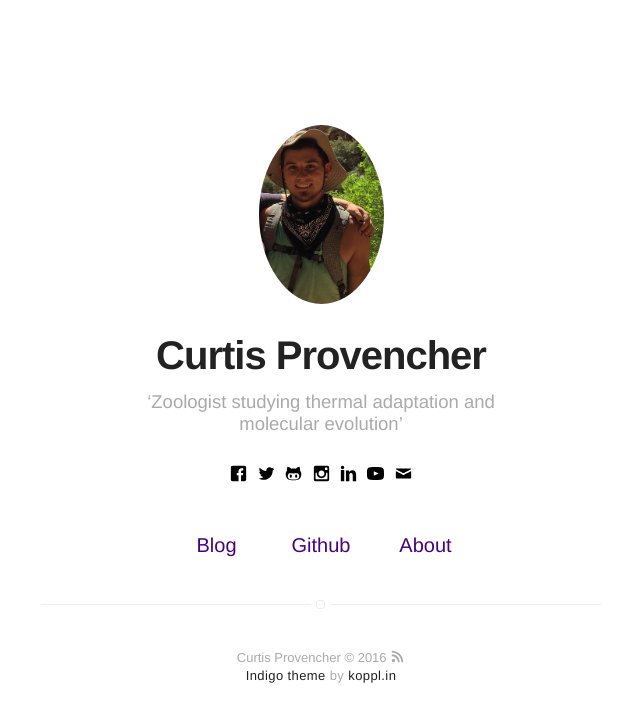
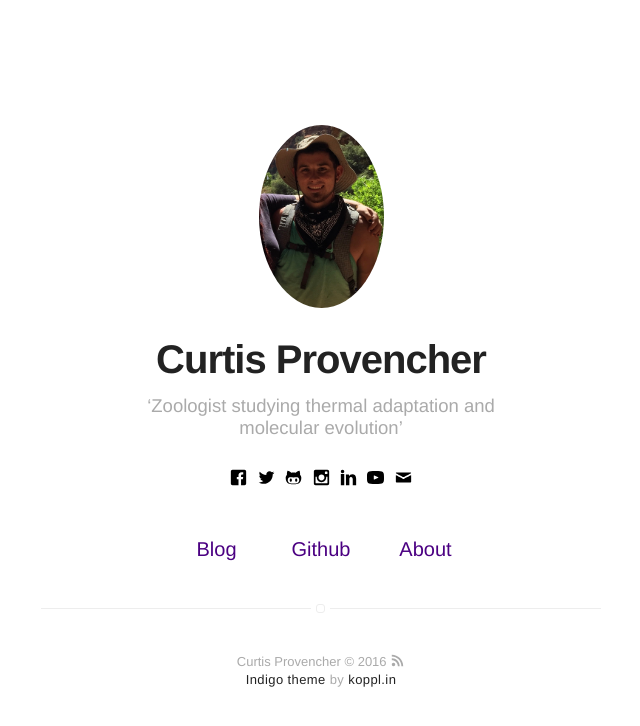
Before and after one commit to cprovenc/cprovenc.github.io, a Jekyll site: the page built from index.html, in a window 1280 px wide. Shown: the top 726 px of the page, without its empty margins (319-959 px from the left). Built offline with Jekyll 4.4.1, drawn with Linux system fonts in a browser that asks for light colours.

Commit message:
editing picture

```diff
--- a/_config.yml
+++ b/_config.yml
@@ -1,6 +1,6 @@
 name: Curtis Provencher
 bio: ‘Zoologist studying thermal adaptation and molecular evolution’
-picture: 'assets/images/Curtis_Provencher.jpg'
+picture: 'assets/images/CAP.jpg'
 
 url: http://cprovenc.github.io
 # your url: http://USERNAME.github.io/
```
Also changed, not shown: assets/images/CAP.jpg (added), assets/images/Curtis_Provencher.jpg (deleted).
